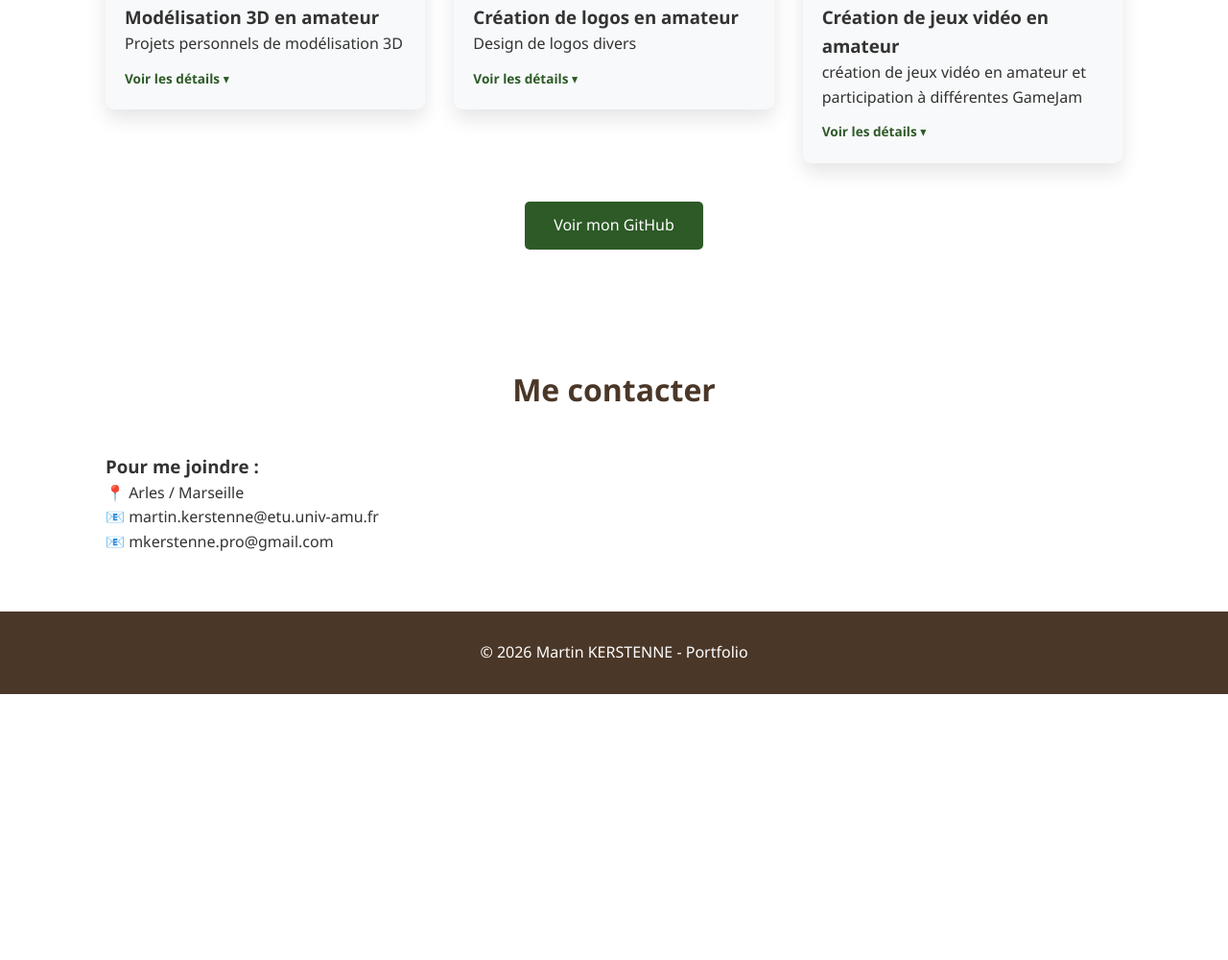
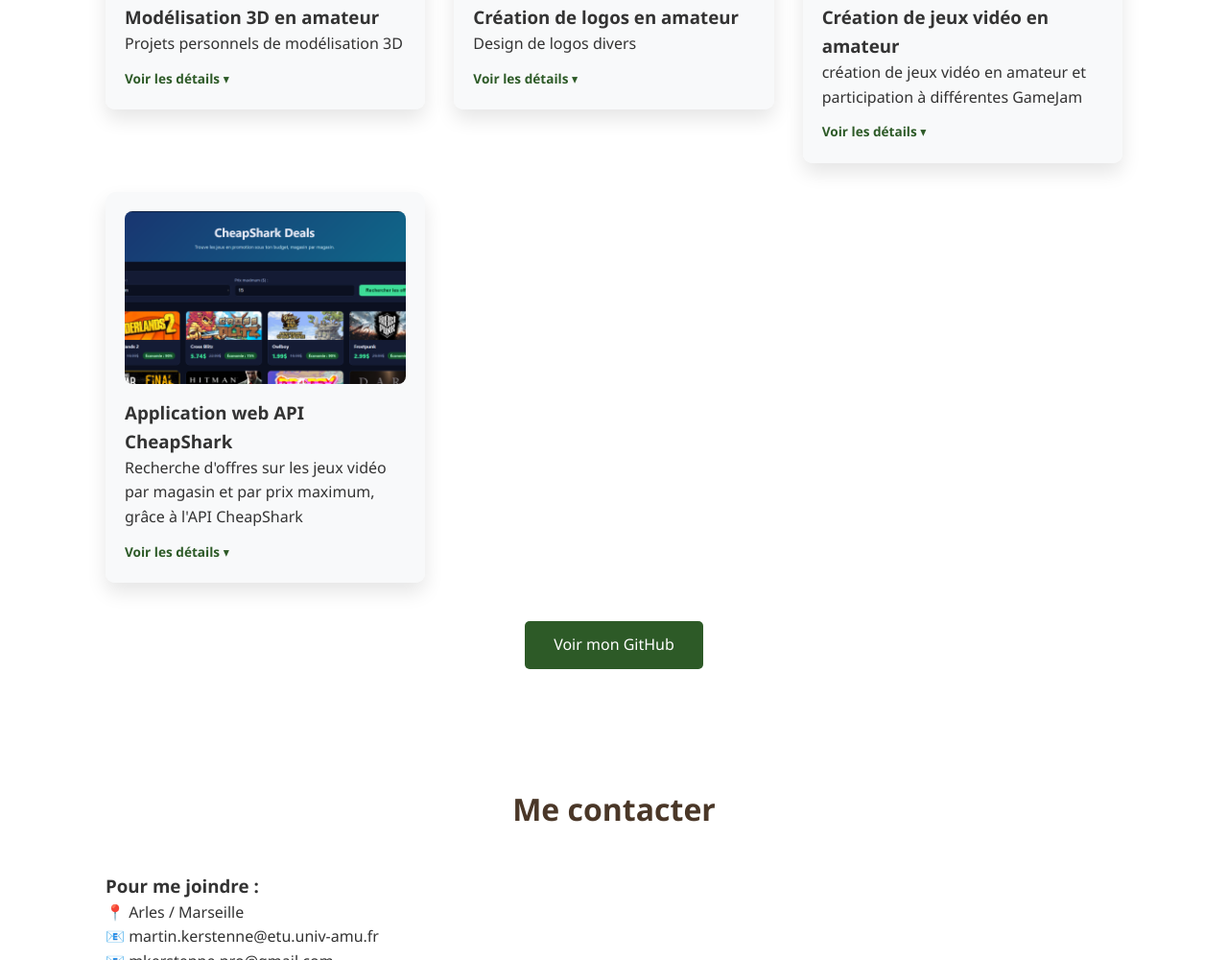
Before and after one commit to Martin-Kerstenne/martin-kerstenne.github.io, a plain HTML site: page index.html in a window 1280 px wide. Shown: the part 3139-4139 px from the top of the page at 96% size. Before the commit the page ends 3862 px from the top, so only its background shows below. Drawn offline with Linux system fonts and the light colour scheme.

Commit message:
Ajout projet API CheapShark

```diff
--- a/index.html
+++ b/index.html
@@ -224,6 +224,21 @@
                 </div>
             </div>
 
+            <div class="project-card" role="button" tabindex="0" aria-expanded="false">
+                <div class="project-info">
+                    <img src="img/CheapSharkAPI.png" alt="Application web de recherche d'offres de jeux vidéo" class="project-illustration">
+                    <h3>Application web API CheapShark</h3>
+                    <p>Recherche d'offres sur les jeux vidéo par magasin et par prix maximum, grâce à l'API CheapShark</p>
+                    <span class="project-hint">Voir les détails</span>
+                    <div class="project-details">
+                        <div class="project-details-inner">
+                            <p>Application web client-riche en JavaScript orienté objet, réalisée dans le cadre de mes études. Elle enchaîne deux requêtes dépendantes sur l'API CheapShark : la liste des magasins, puis les offres filtrées selon le magasin choisi et le prix maximum fixé par l'utilisateur. Le projet est empaqueté avec webpack et compatible avec d'anciens navigateurs grâce à Babel.</p>
+                            <p class="project-tags">Développement web · JavaScript · API</p>
+                        </div>
+                    </div>
+                </div>
+            </div>
+
         </div>
 
         <div class="projects-more">
```
Also changed, not shown: img/CheapSharkAPI.png (added).
